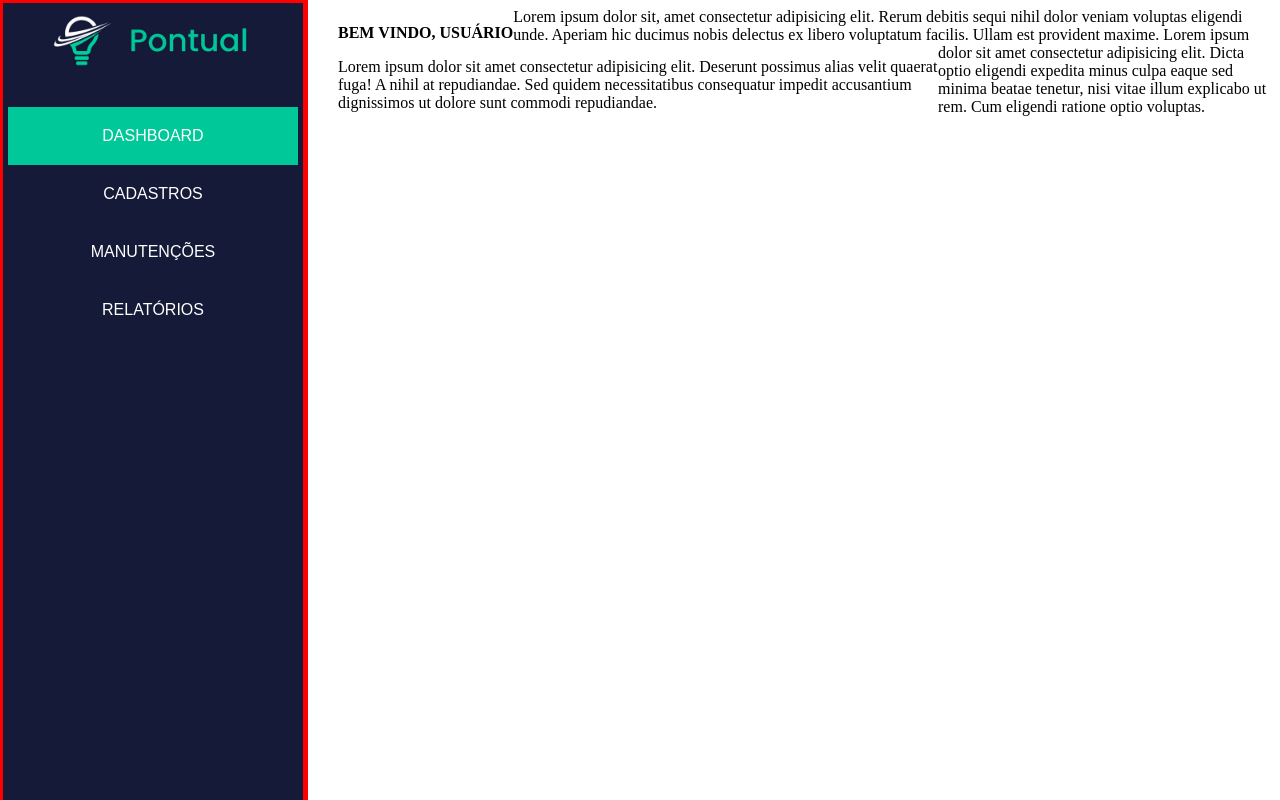
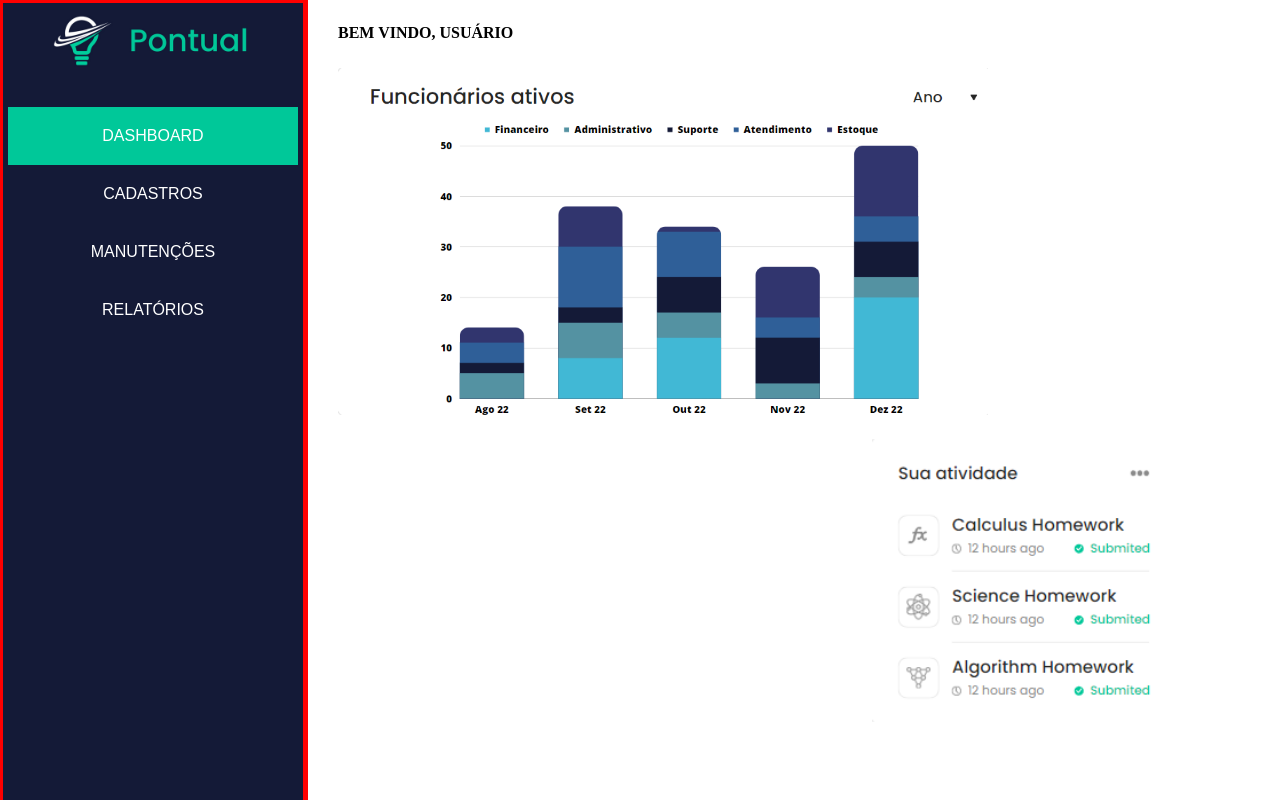
Before and after one commit to LHenrique2502/pontual-sistema-de-ponto, a PHP site: page / in a window 1280 px wide. Run offline with PHP 8.4, Linux system fonts and the light colour scheme; some web fonts are replaced.

Commit message:
inclusão de imagens Index

```diff
--- a/estilo.css
+++ b/estilo.css
@@ -61,15 +61,13 @@ section#cabecalho p {
 }
 
 section#funcionarios-ativos {
-    display: block;
-    width: 600px;
     float: left;
     padding-left: 330px;
+    margin-top: 10px;
 }
 
 aside#sua-atividade {
-    display: block;
-    width: 400px;
     float: right;
-    padding-right: 40px;
+    padding-right: 100px;
+
 }
--- a/index.html
+++ b/index.html
@@ -28,11 +28,11 @@
     </section>
 
     <section id="funcionarios-ativos">
-        Lorem ipsum dolor sit amet consectetur adipisicing elit. Deserunt possimus alias velit quaerat fuga! A nihil at repudiandae. Sed quidem necessitatibus consequatur impedit accusantium dignissimos ut dolore sunt commodi repudiandae.
+        <img src="_imagens/Funcioários ativos.png" width="650px ">
     </section>
 
-    <aside id="sua atividade">
-        Lorem ipsum dolor sit, amet consectetur adipisicing elit. Rerum debitis sequi nihil dolor veniam voluptas eligendi unde. Aperiam hic ducimus nobis delectus ex libero voluptatum facilis. Ullam est provident maxime. Lorem ipsum dolor sit amet consectetur adipisicing elit. Dicta optio eligendi expedita minus culpa eaque sed minima beatae tenetur, nisi vitae illum explicabo ut rem. Cum eligendi ratione optio voluptas.
+    <aside id="sua-atividade">
+        <img src="_imagens/Sua atividade.png" width="300px">
     </aside>
 
 </body>
```
Also changed, not shown: _imagens/Funcioários ativos.png (added), _imagens/Sua atividade.png (added).
